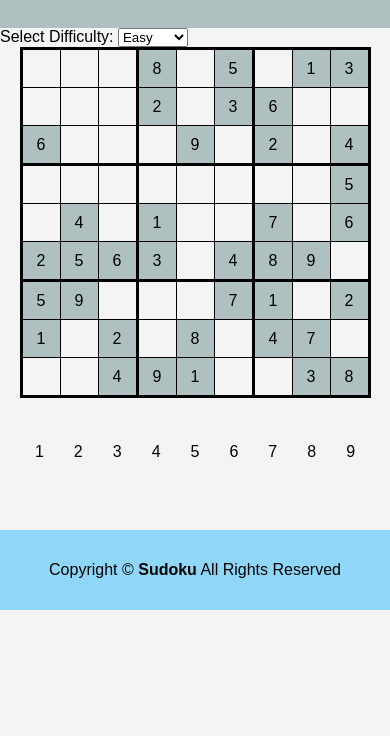
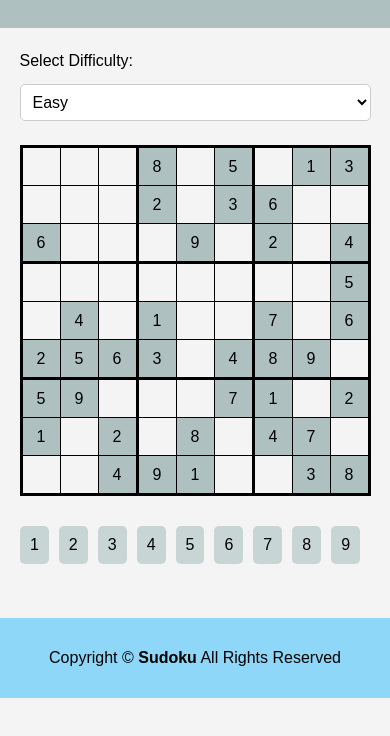
Before and after one commit to HerculesChrysanthos/sudoku, a plain HTML site: page index.html in a window 390 px wide. Shown: the part 60-796 px from the top of the page. Drawn offline with Linux system fonts and the light colour scheme.

Commit message:
Add changes

```diff
--- a/index.html
+++ b/index.html
@@ -13,9 +13,9 @@
       <h1><a href="index.html">Sudoku</a></h1>
     </header>
     <main>
-      <div>
+      <div id="choice">
         <label for="difficulty">Select Difficulty:</label>
-        <select id="difficulty">
+        <select id="difficulty" onchange="loadGame()">
           <option value="easy" selected>Easy</option>
           <option value="medium">Medium</option>
           <option value="hard">Hard</option>
--- a/script.js
+++ b/script.js
@@ -5,6 +5,8 @@ let selectedCell;
 function renderTable(game) {
   const table = document.getElementById('sudoku-board');
 
+  // TODO clear table
+  table.innerHTML = '';
   for (let i = 0; i < 9; i++) {
     const row = document.createElement('tr');
     // const row = table.insertRow(i);
@@ -84,14 +86,20 @@ function loadNumbers() {
   numbers.innerHTML = numbersHtml;
 }
 
+let selectedGeneralCell;
+
 function cellClickListeners() {
   const cells = document.querySelectorAll('#sudoku-board td');
   cells.forEach((cell) => {
     cell.addEventListener('click', function () {
-      console.log('mpike');
       if (!this.classList.contains('filled')) {
+        if (selectedCell) {
+          selectedCell.classList.remove('selected');
+        }
+
+        this.classList.add('selected');
+
         selectedCell = this;
-        console.log('mpike2222');
       }
     });
   });
@@ -122,6 +130,7 @@ function numberClickListeners() {
           selectedCell.classList.remove('incorrect');
         }
       } else {
+        selectedCell.classList.remove('selected');
         selectedCell.classList.add('incorrect');
         selectedCell.textContent = selectedNumber;
       }
--- a/style.css
+++ b/style.css
@@ -31,13 +31,34 @@ main {
   margin: 0 auto;
 }
 
+#choice {
+  display: flex;
+  align-items: center;
+  margin: 24px 0px;
+}
+
+#choice label {
+  margin-right: 14px;
+}
+
+#choice select {
+  width: 30%;
+  padding: 8px;
+  font-size: 16px;
+  box-sizing: border-box;
+  border: 1px solid #ccc;
+  border-radius: 5px;
+  background-color: white;
+}
+
 .sudoku-with-numbers {
   display: flex;
+  justify-content: space-evenly;
 }
 
 table {
   border-collapse: collapse;
-  margin: 0 auto;
+  /* margin: 0 auto; */
 }
 
 td {
@@ -64,6 +85,10 @@ tr:nth-child(3n) {
   border-bottom: 3px solid black;
 }
 
+td.selected {
+  background-color: #ccc; /* Grey background color */
+}
+
 .filled {
   background-color: rgb(174, 192, 192);
 }
@@ -74,17 +99,19 @@ tr:nth-child(3n) {
 
 #numbers {
   padding: 0px;
-  margin: 0px;
+  /* margin: 0px 0px 0px 50px; */
   display: flex;
   flex-direction: column;
 }
 
 #numbers p {
-  margin: 0px;
-  padding: 15px;
+  margin: 4px;
+  padding: 8px;
   list-style-type: none;
   font-size: 30px;
   cursor: pointer;
+  background-color: rgb(200, 213, 213);
+  border-radius: 5px;
 }
 
 #numbers p:active {
@@ -111,9 +138,27 @@ footer p {
     flex-direction: column;
   }
 
+  table {
+    margin: 0 auto;
+  }
+
   #numbers {
     flex-direction: row;
     margin: 30px auto;
+  }
+
+  #numbers p {
+    padding: 8px;
+  }
+
+  #choice {
+    flex-direction: column;
+    align-items: start;
+  }
+
+  #choice select {
+    margin-top: 14px;
+    width: 100%;
   }
 }
 
@@ -124,7 +169,7 @@ footer p {
   }
 
   main {
-    width: 100%;
+    width: 90%;
   }
 
   td {
@@ -134,15 +179,21 @@ footer p {
   }
 
   #numbers p {
+    margin: 0 10px 0 0;
+    padding: 10px;
     font-size: 16px;
   }
 }
 
-@media only screen and (max-width: 360px) {
+@media only screen and (max-width: 380px) {
   td {
     width: 25px;
     height: 25px;
     font-size: 12px;
+  }
+
+  select {
+    width: 100%;
   }
 
   #numbers {
@@ -150,7 +201,7 @@ footer p {
   }
 
   #numbers p {
-    padding: 10px;
+    padding: 4px;
     font-size: 12px;
   }
 }
```
